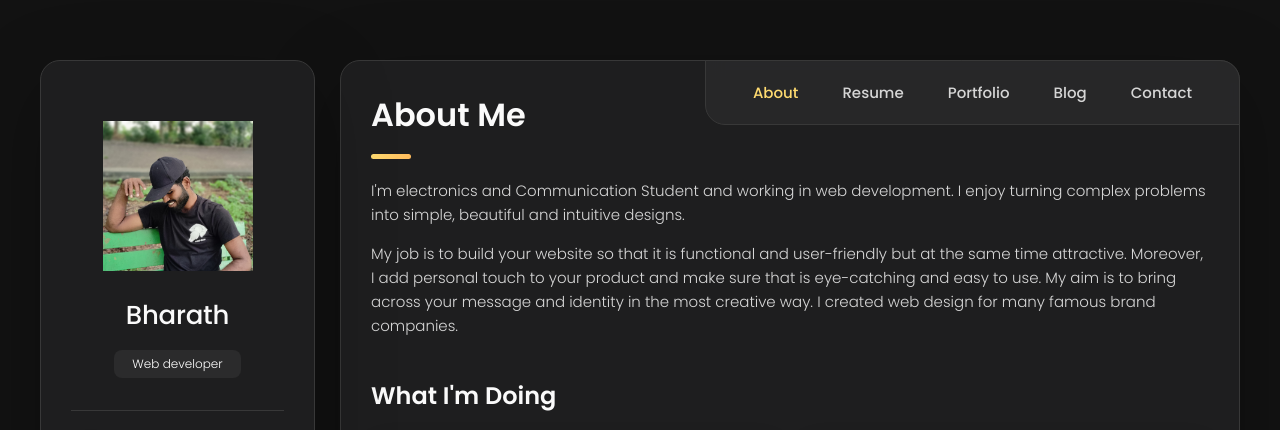
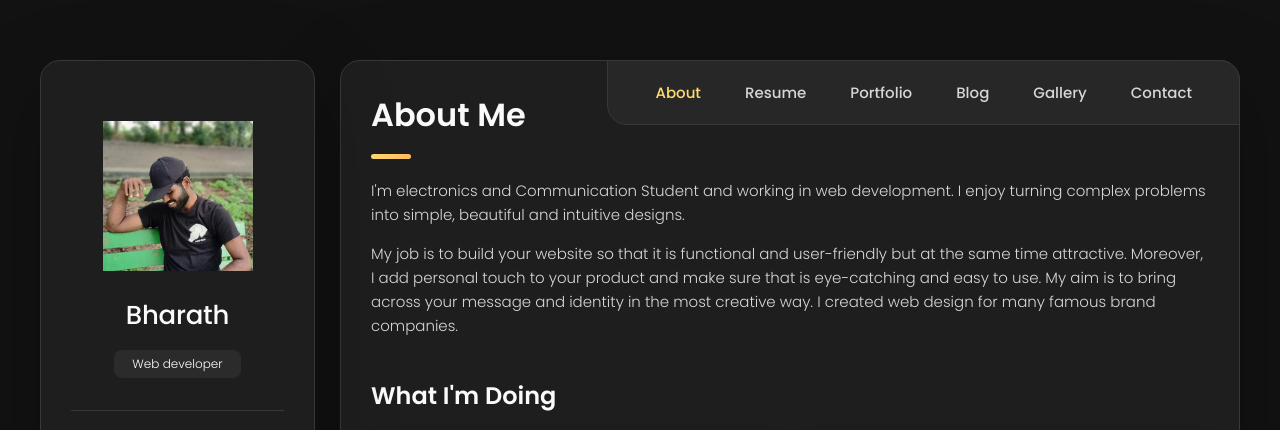
Before and after one commit to Bharath05ssp/Bharath.one, a plain HTML site: page index.html in a window 1280 px wide. Shown: the top 430 px of the page. Drawn offline with nearby package versions, Linux system fonts and the light colour scheme.

Commit message:
gallery section added

```diff
--- a/index.html
+++ b/index.html
@@ -183,6 +183,9 @@
 
               <li class="navbar-item">
                 <button class="navbar-link" data-nav-link>Blog</button>
+              </li>
+               <li class="navbar-item">
+                <button class="navbar-link" data-nav-link>Gallery</button>
               </li>
 
               <li class="navbar-item">
@@ -1000,6 +1003,12 @@
             </section>
 
           </article>
+          <article class="Gallery" data-page="Gallery">
+            <header>
+              <h2 class="h2 article-title">Blog</h2>
+            </header>
+
+          </article>
 
           <article class="contact" data-page="contact">
 
```
